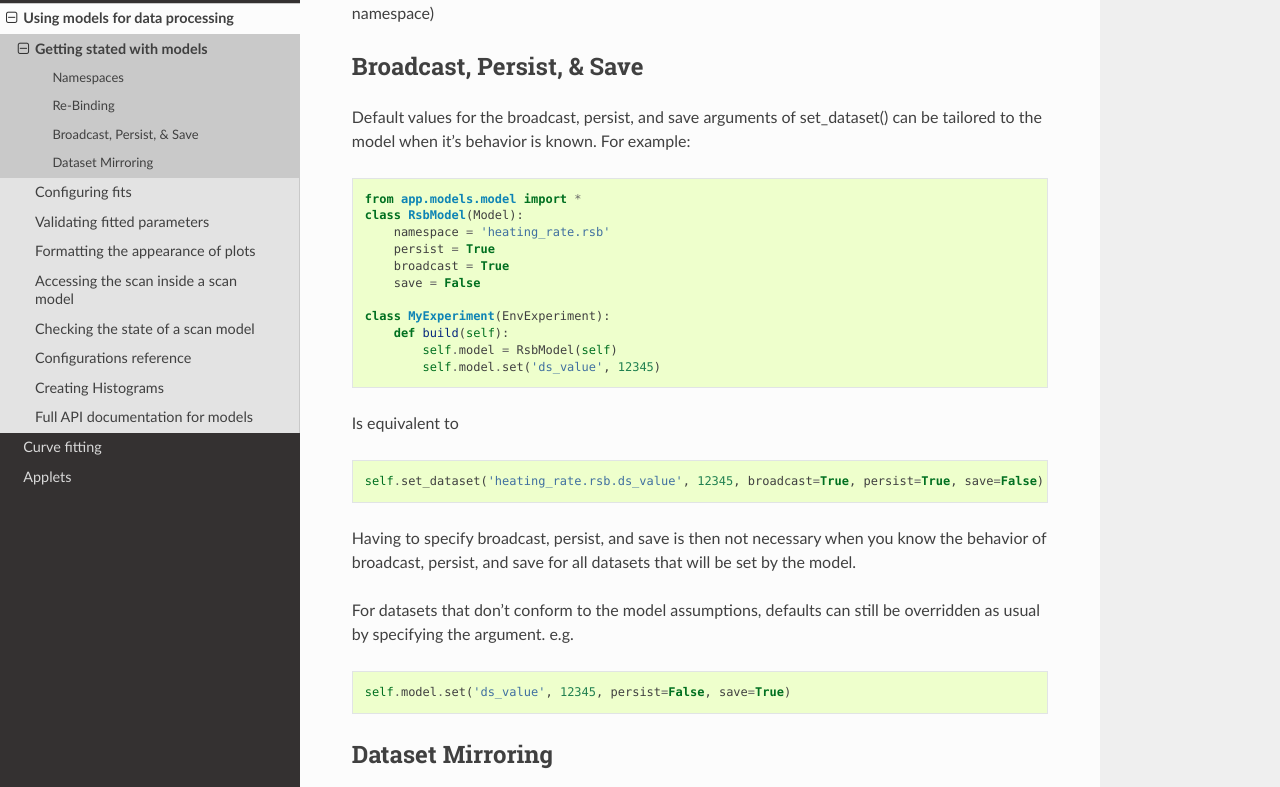
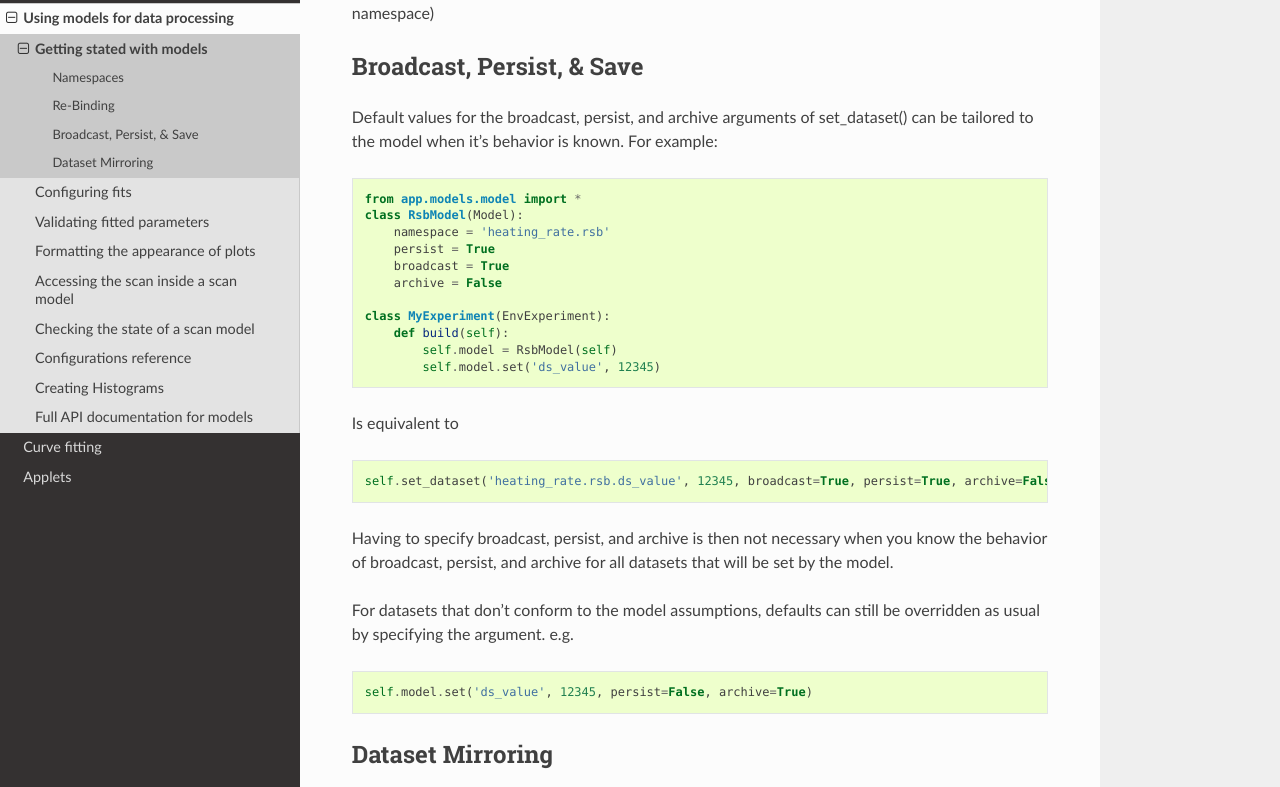
Before and after one commit to usnistgov/artiq_scan_framework, a Sphinx documentation site: the page built from docs/models/getting_started.rst, in a window 1280 px wide and 1400 px high, scrolled down 878 px. Shown: the part 217-1004 px from the top of the window. Built offline with Sphinx 7.4.7 and the Read the Docs theme 2.0.0, drawn with Linux system fonts in a browser that asks for light colours.

Commit message:
renamed the 'save' argument in dataset methods to 'archive' for artiq v6

```diff
--- a/docs/models/getting_started.rst
+++ b/docs/models/getting_started.rst
@@ -39,7 +39,7 @@ will print **"microwaves.1"** (the first namespace), followed by **microwaves.1.
 
 Broadcast, Persist, & Save
 ----------------------------
-Default values for the broadcast, persist, and save arguments of set_dataset() can be tailored to the model when it's behavior is known.  For example:
+Default values for the broadcast, persist, and archive arguments of set_dataset() can be tailored to the model when it's behavior is known.  For example:
 
 .. code-block:: python
 
@@ -48,7 +48,7 @@ Default values for the broadcast, persist, and save arguments of set_dataset() c
         namespace = 'heating_rate.rsb'
         persist = True
         broadcast = True
-        save = False
+        archive = False
 
     class MyExperiment(EnvExperiment):
         def build(self):
@@ -59,17 +59,17 @@ Is equivalent to
 
 .. code-block:: python
 
-    self.set_dataset('heating_rate.rsb.ds_value', 12345, broadcast=True, persist=True, save=False)
+    self.set_dataset('heating_rate.rsb.ds_value', 12345, broadcast=True, persist=True, archive=False)
 
-Having to specify broadcast, persist, and save is then not necessary when you know the behavior of broadcast, persist,
-and save for all datasets that will be set by the model.
+Having to specify broadcast, persist, and archive is then not necessary when you know the behavior of broadcast, persist,
+and archive for all datasets that will be set by the model.
 
 For datasets that don't conform to the model assumptions, defaults can still be overridden as usual by specifying the
 argument.  e.g.
 
 .. code-block:: python
 
-    self.model.set('ds_value', 12345, persist=False, save=True)
+    self.model.set('ds_value', 12345, persist=False, archive=True)
 
 Dataset Mirroring
 ------------------
--- a/docs/models/histograms.rst
+++ b/docs/models/histograms.rst
@@ -41,7 +41,7 @@ To bin multiple values and set the :code:`bins` dataset all in one go, use the :
 
 .. code-block:: python
 
-    model.mutate([42, 42, 42, 42, 42, 41, 43], broadcast=True, persist=False, save=False)
+    model.mutate([42, 42, 42, 42, 42, 41, 43], broadcast=True, persist=False, archive=False)
 
 Binning Continuous Values
 -------------------------
--- a/docs/models/settings.rst
+++ b/docs/models/settings.rst
@@ -19,7 +19,7 @@ Datset configurations
 .. autoattribute:: scan_framework.models.scan_model.ScanModel.mirror_namespace
 .. autoattribute:: scan_framework.models.scan_model.ScanModel.broadcast
 .. autoattribute:: scan_framework.models.scan_model.ScanModel.persist
-.. autoattribute:: scan_framework.models.scan_model.ScanModel.save
+.. autoattribute:: scan_framework.models.scan_model.ScanModel.archive
 .. autoattribute:: scan_framework.models.scan_model.ScanModel.mirror
 
 Fitting configurations
--- a/docs/scans/getting_started.rst
+++ b/docs/scans/getting_started.rst
@@ -107,10 +107,10 @@ A very basic scan model might look something like:
 Here, the :code:`fit_function` property specifies what fit function to use during fitting and the :code:`main_fit`
 property specifies the name of the fitted param of interest that is to be saved for later use (e.g. a transition
 frequency or a pi time).  If 'Fit and Save' is selected in the GUI, and a fit was successful, the fit param named
-by :code:`main_fit` will be broadcast, persisted, and saved/archived to the datasets.
+by :code:`main_fit` will be broadcast, persisted, and archived to the datasets.
 
 .. note::
-    By default, all dataset except the :code:`main_fit` dataset are created with :code:`broadcast=False, persist=False, save=True` as to
+    By default, all dataset except the :code:`main_fit` dataset are created with :code:`broadcast=False, persist=False, archive=True` as to
     not clutter up the datasets in the dashboard but still be available in the hdf5 file for post-processing.  See
     the :ref:`models` section for more details.
 
```
Also changed, not shown: 6 other files.
